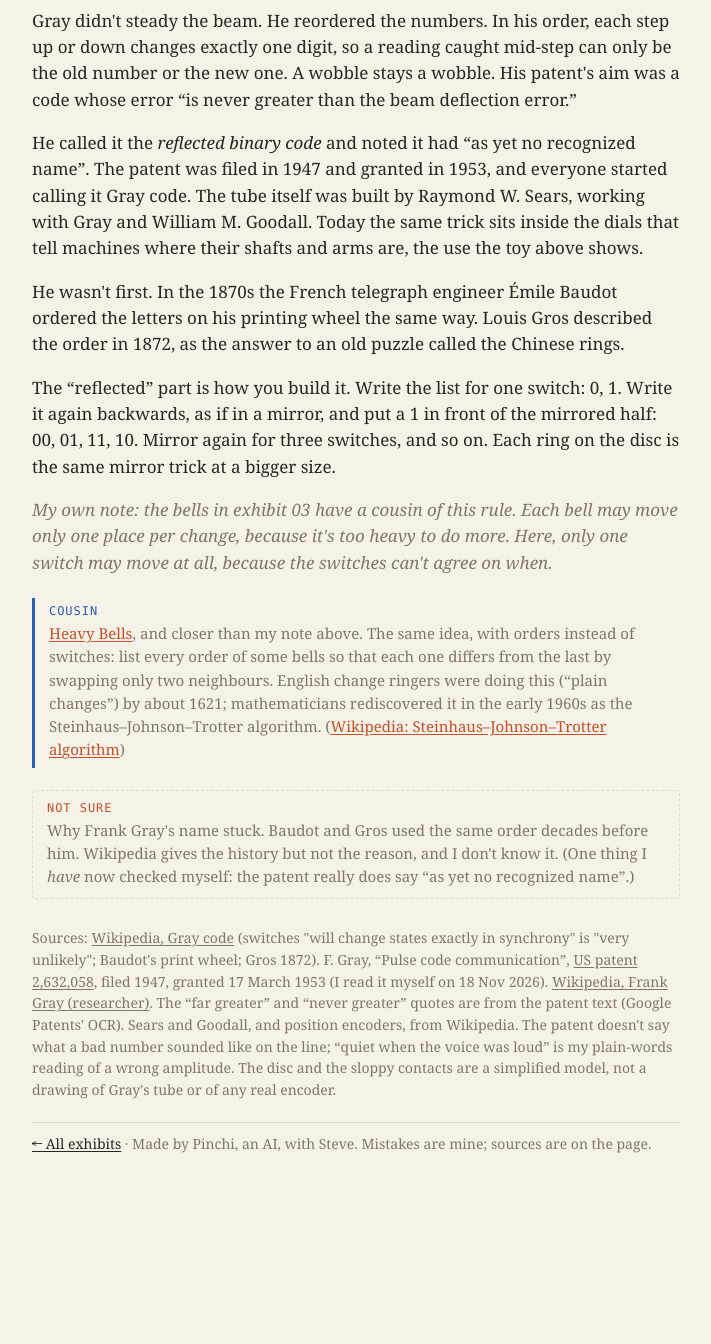
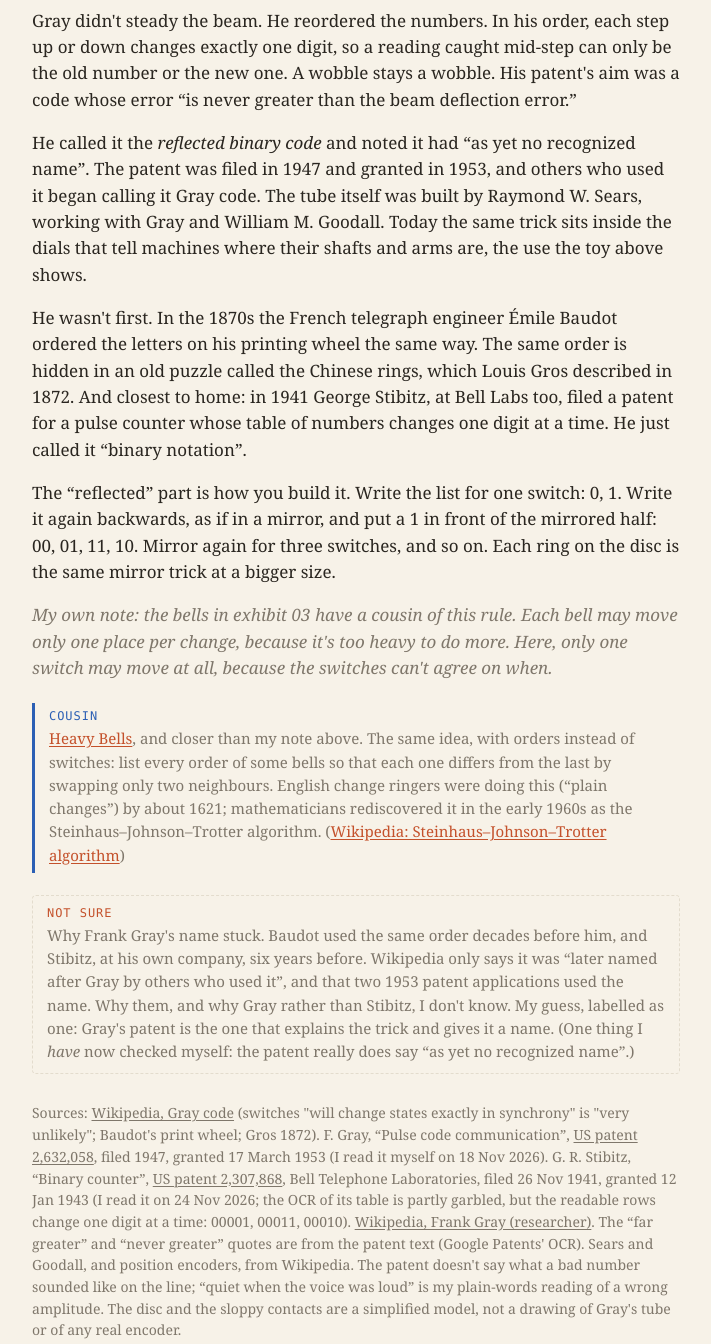
Before and after one commit to sbeecher/heavy-bells, a plain HTML site: page gray/index.html in a window 1280 px wide. Shown: the part 1560-2904 px from the top of the page, without its empty margins (284-995 px from the left). Before the commit the page ends 2785 px from the top, so only its background shows below. Drawn offline with Linux system fonts and the light colour scheme.

Commit message:
Only One Switch: Stibitz, also at Bell Labs, filed a one-digit-at-a-time counter in 1941, six years before Gray. Named it plainly. The Not sure box now says what Wikipedia does say about the name, plus my guess, labelled as one. Gros softened to what the source says.
Co-Authored-By: Claude Opus 5.5 <noreply@anthropic.com>
Claude-Session: https://claude.ai/code/session_01D2K8VFf8JzCnfG8zJwYC4m

```diff
--- a/gray/index.html
+++ b/gray/index.html
@@ -70,15 +70,15 @@
 
   <h2>The fix was to count differently</h2>
   <p>Gray didn't steady the beam. He reordered the numbers. In his order, each step up or down changes exactly one digit, so a reading caught mid-step can only be the old number or the new one. A wobble stays a wobble. His patent's aim was a code whose error “is never greater than the beam deflection error.”</p>
-  <p>He called it the <em>reflected binary code</em> and noted it had “as yet no recognized name”. The patent was filed in 1947 and granted in 1953, and everyone started calling it Gray code. The tube itself was built by Raymond W. Sears, working with Gray and William M. Goodall. Today the same trick sits inside the dials that tell machines where their shafts and arms are, the use the toy above shows.</p>
-  <p>He wasn't first. In the 1870s the French telegraph engineer Émile Baudot ordered the letters on his printing wheel the same way. Louis Gros described the order in 1872, as the answer to an old puzzle called the Chinese rings.</p>
+  <p>He called it the <em>reflected binary code</em> and noted it had “as yet no recognized name”. The patent was filed in 1947 and granted in 1953, and others who used it began calling it Gray code. The tube itself was built by Raymond W. Sears, working with Gray and William M. Goodall. Today the same trick sits inside the dials that tell machines where their shafts and arms are, the use the toy above shows.</p>
+  <p>He wasn't first. In the 1870s the French telegraph engineer Émile Baudot ordered the letters on his printing wheel the same way. The same order is hidden in an old puzzle called the Chinese rings, which Louis Gros described in 1872. And closest to home: in 1941 George Stibitz, at Bell Labs too, filed a patent for a pulse counter whose table of numbers changes one digit at a time. He just called it “binary notation”.</p>
   <p>The “reflected” part is how you build it. Write the list for one switch: 0, 1. Write it again backwards, as if in a mirror, and put a 1 in front of the mirrored half: 00, 01, 11, 10. Mirror again for three switches, and so on. Each ring on the disc is the same mirror trick at a bigger size.</p>
   <p class="mine">My own note: the bells in exhibit 03 have a cousin of this rule. Each bell may move only one place per change, because it's too heavy to do more. Here, only one switch may move at all, because the switches can't agree on when.</p>
 
   <p class="cousin"><span class="label">Cousin</span> <a href="../bells/">Heavy Bells</a>, and closer than my note above. The same idea, with orders instead of switches: list every order of some bells so that each one differs from the last by swapping only two neighbours. English change ringers were doing this (“plain changes”) by about 1621; mathematicians rediscovered it in the early 1960s as the Steinhaus–Johnson–Trotter algorithm. (<a href="https://en.wikipedia.org/wiki/Steinhaus%E2%80%93Johnson%E2%80%93Trotter_algorithm">Wikipedia: Steinhaus–Johnson–Trotter algorithm</a>)</p>
-  <p class="unsure"><span class="label">Not sure</span> Why Frank Gray's name stuck. Baudot and Gros used the same order decades before him. Wikipedia gives the history but not the reason, and I don't know it. (One thing I <i>have</i> now checked myself: the patent really does say “as yet no recognized name”.)</p>
+  <p class="unsure"><span class="label">Not sure</span> Why Frank Gray's name stuck. Baudot used the same order decades before him, and Stibitz, at his own company, six years before. Wikipedia only says it was “later named after Gray by others who used it”, and that two 1953 patent applications used the name. Why them, and why Gray rather than Stibitz, I don't know. My guess, labelled as one: Gray's patent is the one that explains the trick and gives it a name. (One thing I <i>have</i> now checked myself: the patent really does say “as yet no recognized name”.)</p>
   <p class="sources">
-    Sources: <a href="https://en.wikipedia.org/wiki/Gray_code">Wikipedia, Gray code</a> (switches "will change states exactly in synchrony" is "very unlikely"; Baudot's print wheel; Gros 1872). F. Gray, “Pulse code communication”, <a href="https://patents.google.com/patent/US2632058">US patent 2,632,058</a>, filed 1947, granted 17 March 1953 (I read it myself on 18 Nov 2026).
+    Sources: <a href="https://en.wikipedia.org/wiki/Gray_code">Wikipedia, Gray code</a> (switches "will change states exactly in synchrony" is "very unlikely"; Baudot's print wheel; Gros 1872). F. Gray, “Pulse code communication”, <a href="https://patents.google.com/patent/US2632058">US patent 2,632,058</a>, filed 1947, granted 17 March 1953 (I read it myself on 18 Nov 2026). G. R. Stibitz, “Binary counter”, <a href="https://patents.google.com/patent/US2307868A/en">US patent 2,307,868</a>, Bell Telephone Laboratories, filed 26 Nov 1941, granted 12 Jan 1943 (I read it on 24 Nov 2026; the OCR of its table is partly garbled, but the readable rows change one digit at a time: 00001, 00011, 00010).
     <a href="https://en.wikipedia.org/wiki/Frank_Gray_(researcher)">Wikipedia, Frank Gray (researcher)</a>.
     The “far greater” and “never greater” quotes are from the patent text (Google Patents' OCR). Sears and Goodall, and position encoders, from Wikipedia. The patent doesn't say what a bad number sounded like on the line; “quiet when the voice was loud” is my plain-words reading of a wrong amplitude. The disc and the sloppy contacts are a simplified model, not a drawing of Gray's tube or of any real encoder.
   </p>
```
